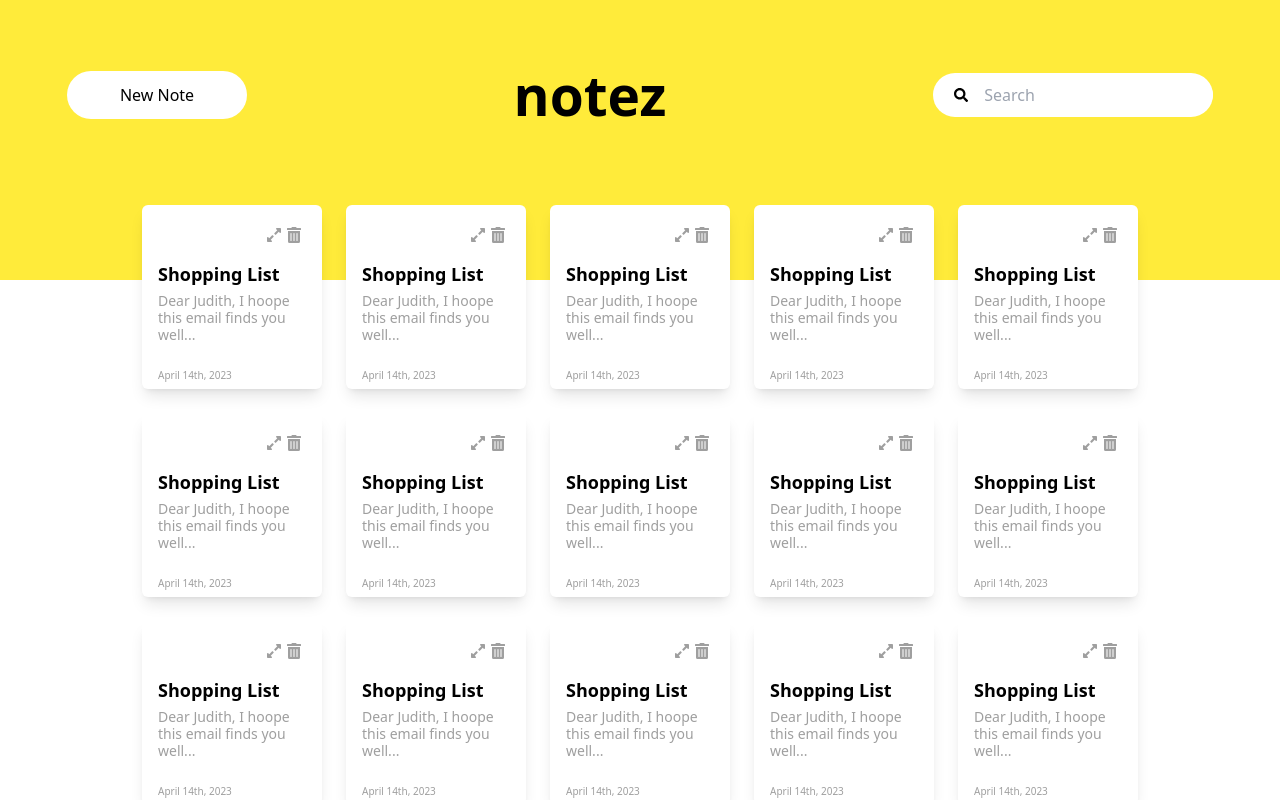
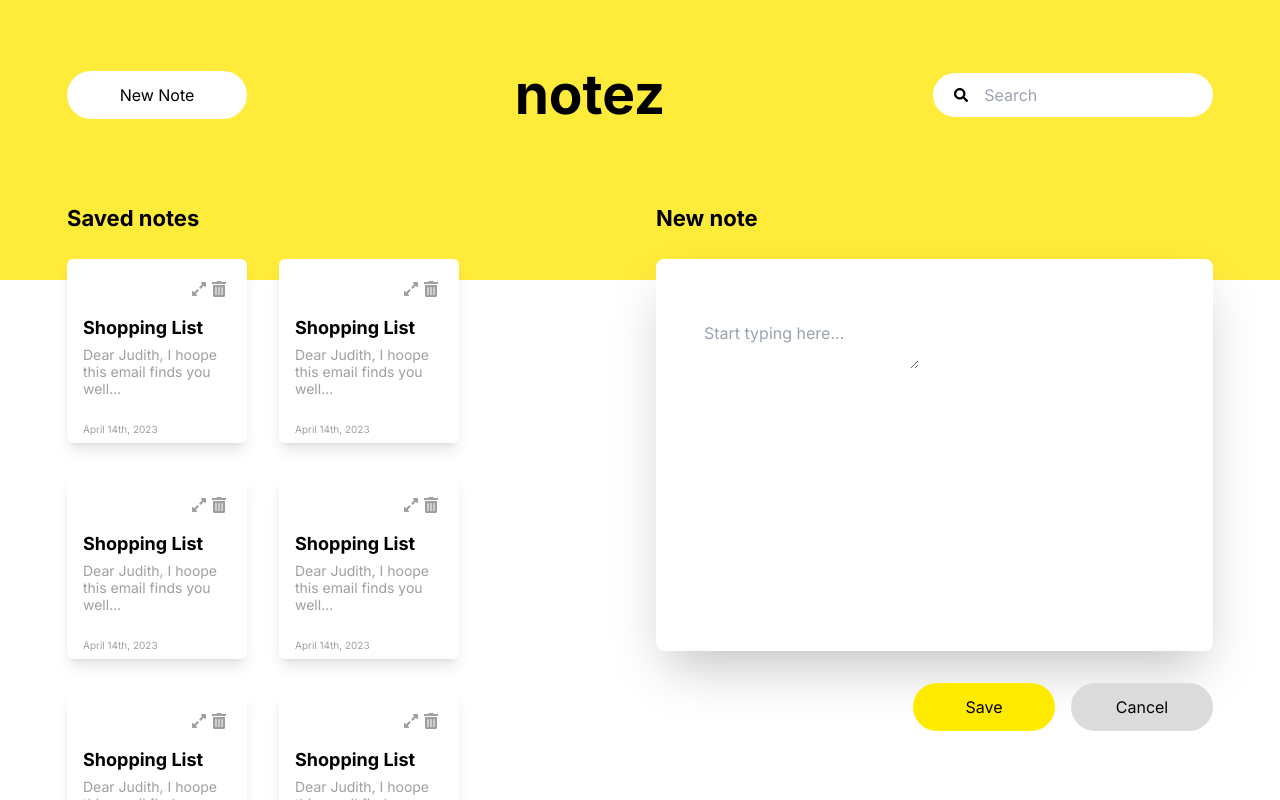
Before and after one commit to gbolahan7/notez-app, a React (Vite) app: page / in a window 1280 px wide. Both pictures are taken after a click on the button "New Note". Shown: the top 800 px of the page. Built offline with nearby package versions, Linux system fonts and the light colour scheme.

Commit message:
new note dev

```diff
--- a/src/App.tsx
+++ b/src/App.tsx
@@ -1,40 +1,7 @@
-import React, { ChangeEvent, useState } from "react";
-import Button from "./components/Button";
-import Input from "./components/Input";
-import Header from "./components/Header";
-import Card from "./components/card/Card";
-import CardLayout from "./components/card/CardLayout";
-
-interface InputValue {
-  queryString: string;
-  textString: string;
-}
+import Layout from "./components/Layout";
 
 function App() {
-  //input state
-  const [inputValue, setInputValue] = useState<InputValue>({
-    queryString: "",
-    textString: "",
-  });
-
-  const handleInputChange = (
-    event: ChangeEvent<HTMLInputElement | HTMLTextAreaElement>
-  ) => {
-    const { name, value } = event.target;
-
-    setInputValue((prevState) => ({ ...prevState, [name]: value }));
-  };
-  return (
-    <div className="w-full py-[61px] px-[67px] flex flex-col">
-      <div className="mb-[77px]">
-        <Header
-          inputValue={inputValue.queryString}
-          handleInputChange={handleInputChange}
-        />
-      </div>
-      <CardLayout />
-    </div>
-  );
+  return <Layout />;
 }
 
 export default App;
--- a/src/components/Header.tsx
+++ b/src/components/Header.tsx
@@ -7,16 +7,17 @@ interface Props {
   handleInputChange: (
     event: ChangeEvent<HTMLInputElement | HTMLTextAreaElement>
   ) => void; //listening to change events
+  setNewNote: (value: boolean) => void;
 }
 
-function Header({ inputValue, handleInputChange }: Props) {
+function Header({ inputValue, handleInputChange, setNewNote }: Props) {
   return (
     <section className="flex items-center justify-between">
       <Button
         btnVariant="primary"
         size="large"
         text="new note"
-        onClick={() => {}}
+        onClick={() => setNewNote(true)}
       ></Button>
       <h1 className="text-[55px] font-bold leading-[67px] -tracking-(0.08em) text-black">
         notez
--- /dev/null
+++ b/src/components/Layout.tsx
@@ -0,0 +1,59 @@
+import { ChangeEvent, useState } from "react";
+import CardLayout from "./card/CardLayout";
+import NewNote from "./NewNote";
+import clsx from "clsx";
+import Header from "./Header";
+
+interface InputValue {
+  queryString: string;
+  textString: string;
+}
+
+const Layout = () => {
+  const [inputValue, setInputVaue] = useState<InputValue>({
+    queryString: "",
+    textString: "",
+  });
+  const [newNote, setNewNote] = useState(false);
+  const handleInputChange = (
+    event: ChangeEvent<HTMLInputElement | HTMLTextAreaElement>
+  ) => {
+    const { name, value } = event.target;
+
+    setInputVaue((prevState) => ({ ...prevState, [name]: value }));
+  };
+
+  return (
+    <section className="w-full py-[61px] px-[67px] flex flex-col">
+      <div className="mb-[77px]">
+        <Header
+          inputValue={inputValue.queryString}
+          handleInputChange={handleInputChange}
+          setNewNote={setNewNote}
+        />
+      </div>
+      <div className="relative flex gap-8">
+        <div className={clsx("transition-all", newNote ? "w-1/2" : "w-full")}>
+          {newNote && (
+            <h1 className="text-[22px] leading-[27px] mb-[27px] text-black font-bold">
+              Saved notes
+            </h1>
+          )}
+          <CardLayout />
+        </div>
+
+        {newNote && (
+          <div className="w-1/2 transition-all">
+            <NewNote
+              setNewNote={setNewNote}
+              inputValue={inputValue.textString}
+              handleInputChange={handleInputChange}
+            />
+          </div>
+        )}
+      </div>
+    </section>
+  );
+};
+
+export default Layout;
--- /dev/null
+++ b/src/components/NewNote.tsx
@@ -0,0 +1,46 @@
+import { ChangeEvent } from "react";
+import Button from "./Button";
+import Input from "./Input";
+
+interface Props {
+  inputValue: string;
+  handleInputChange: (
+    event: ChangeEvent<HTMLInputElement | HTMLTextAreaElement>
+  ) => void; //listening to change events
+  setNewNote: (value: boolean) => void;
+}
+
+const NewNote = ({ setNewNote, inputValue, handleInputChange }: Props) => {
+  return (
+    <div className="w-full flex flex-col">
+      <h1 className="text-[22px] leading-[27px] text-black font-bold mb-[27px]">
+        New note
+      </h1>
+      <form className="bg-white rounded-lg px-6 pt-[31px] mb-8 w-full h-[392px] shadow-2xl overflow-y-hidden">
+        <Input
+          inputControl="text-field"
+          name="textString"
+          placeholder="Start typing here..."
+          value={inputValue}
+          onChange={() => handleInputChange}
+        />
+      </form>
+      <div className="flex gap-4 justify-end">
+        <Button
+          text="save"
+          btnVariant="tertiary"
+          size="medium"
+          onClick={() => console.log("Save Note")}
+        />
+        <Button
+          text="cancel"
+          btnVariant="secondary"
+          size="medium"
+          onClick={() => setNewNote(false)}
+        />
+      </div>
+    </div>
+  );
+};
+
+export default NewNote;
--- a/src/components/card/CardLayout.tsx
+++ b/src/components/card/CardLayout.tsx
@@ -20,7 +20,7 @@ function CardLayout() {
     // <div className="flex gap-6 flex-wrap items-center justify-center w-full ">
     <div className=" w-full [ card-layout ] ">
       {cardData.map((card, index) => (
-        <div className="w-[180px]" key={index + card.id}>
+        <div className="w-full" key={index + card.id}>
           <Card
             cardTitle={card.cardTitle}
             cardBody={card.cardBody}
--- a/src/index.css
+++ b/src/index.css
@@ -1,7 +1,8 @@
+@import url("https://fonts.googleapis.com/css2?family=Inter:wght@100;200;300;400;500;600;700&display=swap");
+
 @tailwind base;
 @tailwind components;
 @tailwind utilities;
-
 
 :root {
   --notez-yellow-100: #FFEB3A;
@@ -34,12 +35,12 @@ html {
 body {
   height: 100%;
   min-height: 100vh;
+  font-family: "Inter", sans-serif;
 
 }
 
 .card-layout {
   display: grid;
-  gap:1.5rem;
+  gap:32px;
   grid-template-columns: repeat(auto-fit,180px);
-  place-content: center;
 }
```
